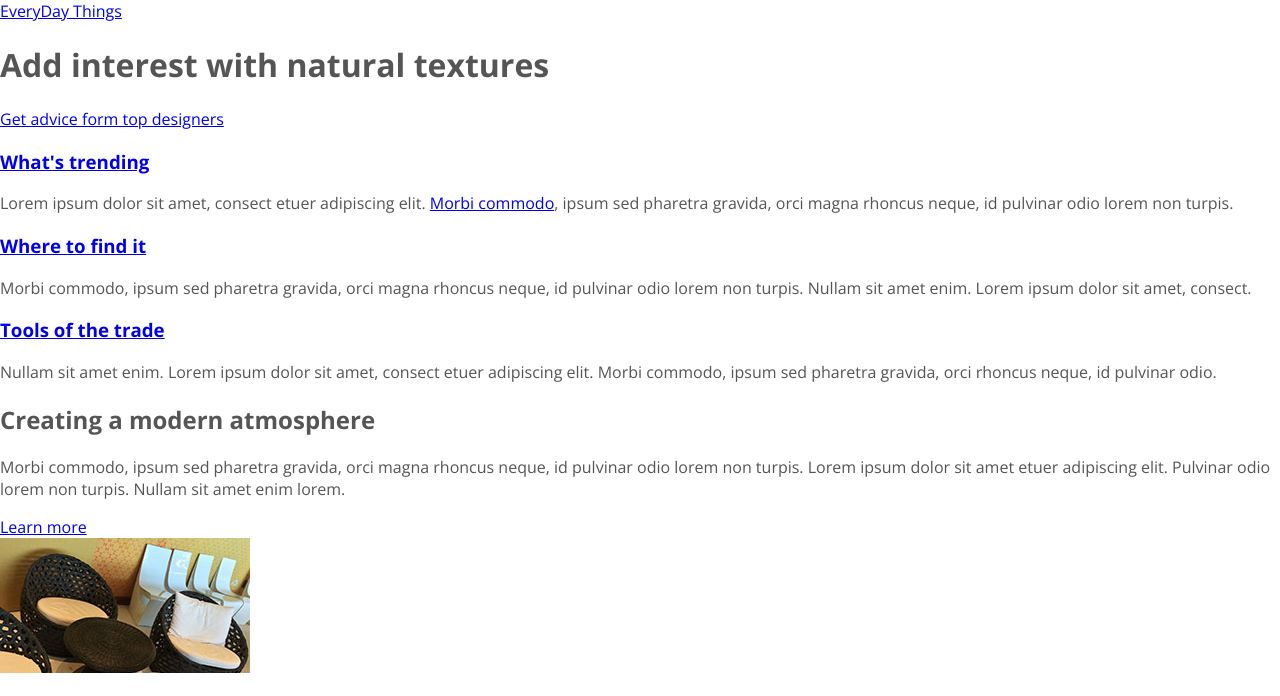
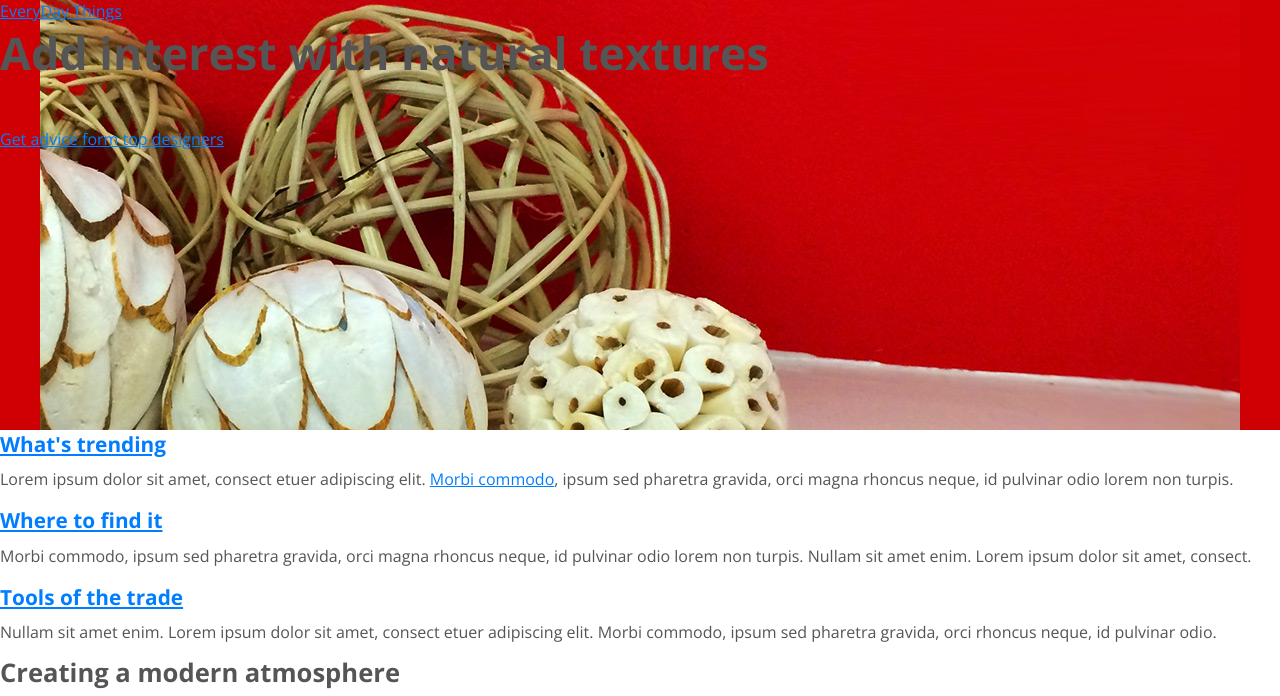
Before and after one commit to Benjaminhaesemeyer/lynda-creating-a-responisive-web-design, a plain HTML site: page index.html in a window 1280 px wide. Shown: the top 696 px of the page. Drawn offline with nearby package versions, Linux system fonts and the light colour scheme.

Commit message:
headers and links styled

```diff
--- a/css/screen.css
+++ b/css/screen.css
@@ -9,3 +9,19 @@ body {
   margin: 0;
   padding: 0;
 }
+
+/* Text */
+
+h1 { margin: 0 0 1em 0; font-size: 2.8em; font-weight: 700; }
+h2 { margin: 0 0 .5em 0; font-size: 1.6em; font-weight: 700; line-height: 1.1em; }
+h3 { margin: 0 0 .5em 0; font-size: 1.3em; font-weight: 700; }
+h4 { margin: 0 0 1.5em 0; font-size: 1em; font-weight: 700; }
+
+p { margin: 0 0 1em 0; }
+
+a { color:#007eff; }
+a:visited { color: #65b1ff; }
+
+/* Header */
+
+header { height: 430px; background: #cf0004 url(../images/banner_1200.jpg) no-repeat center bottom; position: relative; }
```
